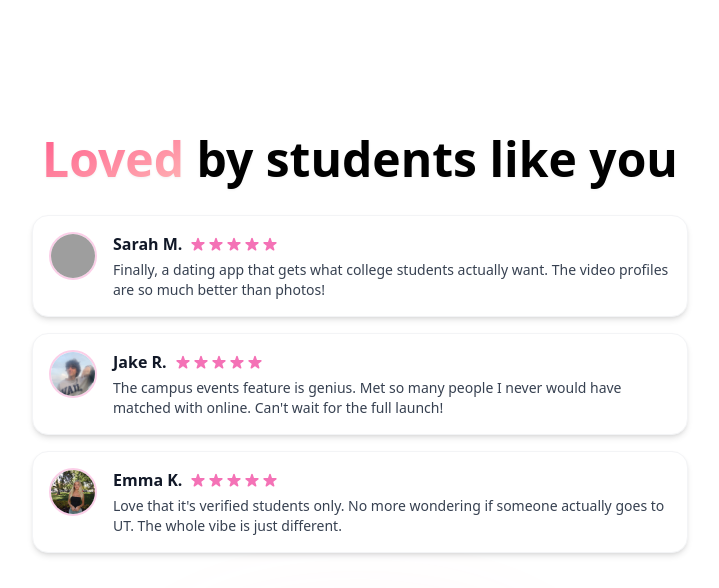
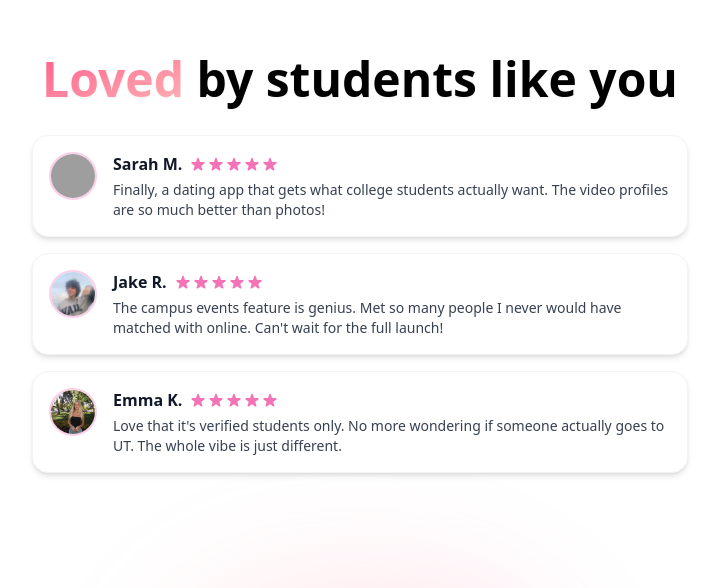
Before and after one commit to maanyachugh17/KupidWaitlist, a React (Vite) app: page / in a window 1280 px wide. Shown: the part 1664-2252 px from the top of the page, without its empty margins (280-999 px from the left). Built offline with nearby package versions, Linux system fonts and the light colour scheme; grey boxes are pictures that could not be loaded.

Commit message:
Fix excessive spacing before 'Loved by students' section

```diff
--- a/src/App.jsx
+++ b/src/App.jsx
@@ -388,8 +388,8 @@ export default function App() {
           </div>
         </section>
         {/* Testimonials Section */}
-        <section className="w-full mt-16 mb-4">
-          <h2 className="text-3xl xs:text-4xl sm:text-5xl font-extrabold mb-8 mt-20 text-center drop-shadow-sm">
+        <section className="w-full mt-8 mb-4">
+          <h2 className="text-3xl xs:text-4xl sm:text-5xl font-extrabold mb-8 mt-8 text-center drop-shadow-sm">
             <span className="bg-gradient-to-br from-[#ff5a8a] to-[#ffb6b6] bg-clip-text text-transparent">Loved</span> <span className="text-black">by students like you</span>
           </h2>
           <div className="flex flex-col gap-4">
```
